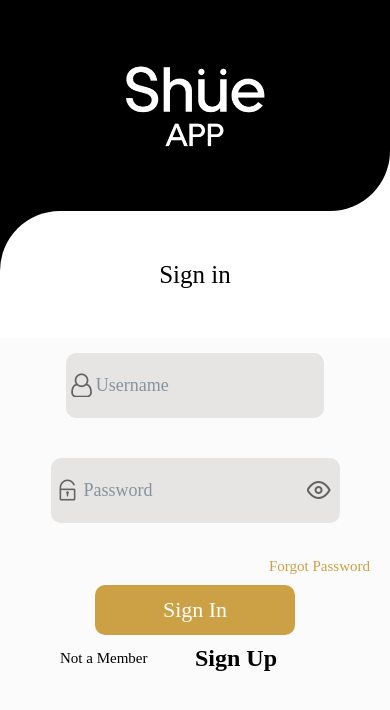
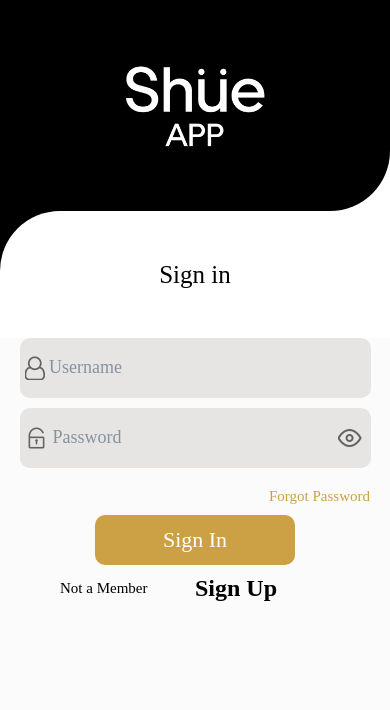
Before and after one commit to amanrajtoppoart007/react-native-footwear-ecommerce, a React Native app: screen /Login in a window 390 px wide. Shown: the top 710 px of the page. Built offline with nearby package versions, Linux system fonts and the light colour scheme.

Commit message:
Update Login.js

```diff
--- a/src/screens/Login.js
+++ b/src/screens/Login.js
@@ -19,7 +19,10 @@ import axios from 'axios';
 import {FETCH_USER_URL} from '../services/api';
 import {setAuthUser} from '../slices/Auth.slice';
 import {setToken} from '../services/storage';
-import {heightPercentageToDP} from 'react-native-responsive-screen';
+import {
+  heightPercentageToDP,
+  widthPercentageToDP,
+} from 'react-native-responsive-screen';
 
 function Login() {
   const navigation = useNavigation();
@@ -70,8 +73,8 @@ function Login() {
             <View>
               <View>
                 <Input
+                  containerStyle={styles.containerStyle}
                   inputStyle={styles.inputStyle}
-                  containerStyle={styles.containerStyle}
                   style={{backgroundColor: '#E7E4E4FF'}}
                   inputContainerStyle={styles.inputContainerStyle}
                   placeholder="Username"
@@ -179,10 +182,6 @@ const styles = StyleSheet.create({
     alignItems: 'center',
   },
   containerStyle: {
-    borderWidth: 0,
-    backgroundColor: Colors.transparent,
-    marginVertical: 5,
-    padding: 10,
     justifyContent: 'center',
     alignItems: 'center',
   },
@@ -193,8 +192,8 @@ const styles = StyleSheet.create({
     backgroundColor: Colors.invertBackground,
   },
   inputContainerStyle: {
-    height: 65,
-    borderWidth: 0,
+    width: widthPercentageToDP('90%'),
+    height: 60,
     backgroundColor: '#E7E4E4FF',
     justifyContent: 'center',
     alignItems: 'center',
```
